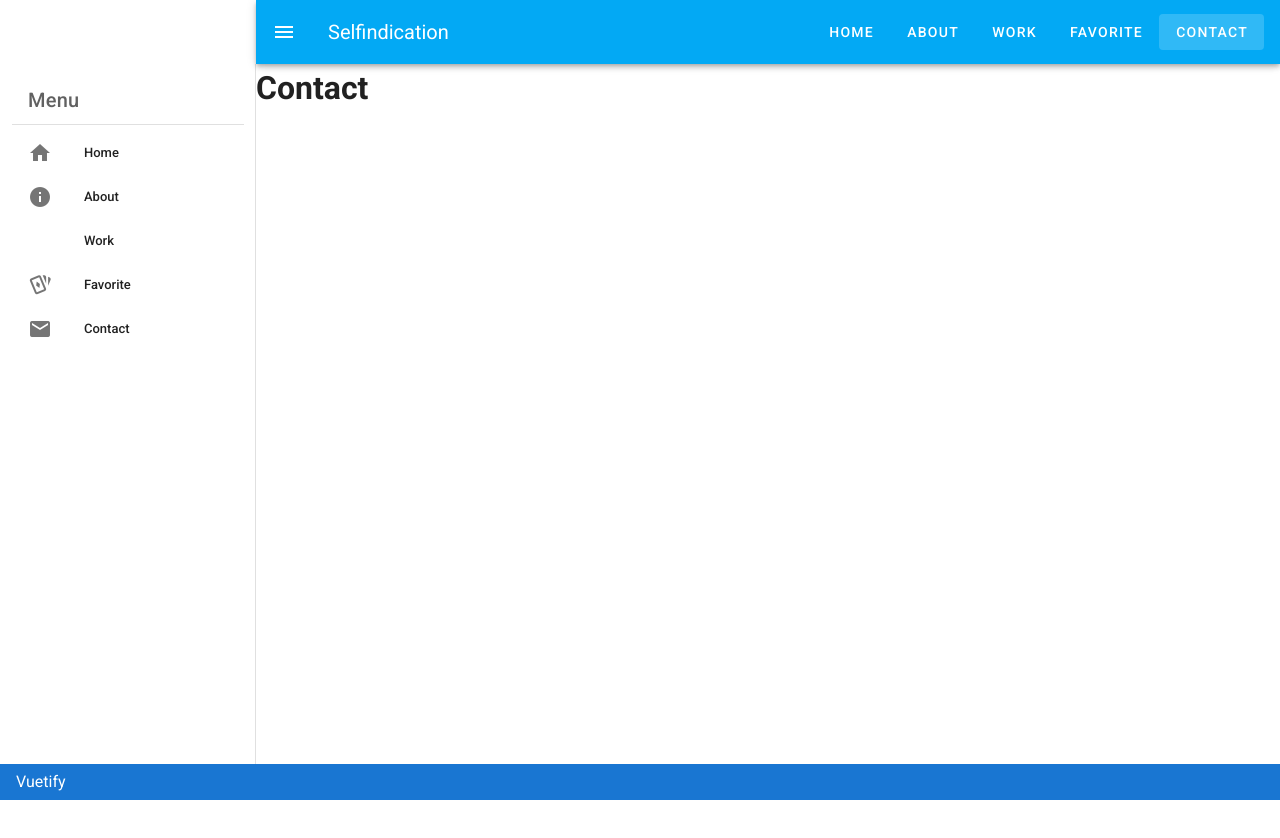
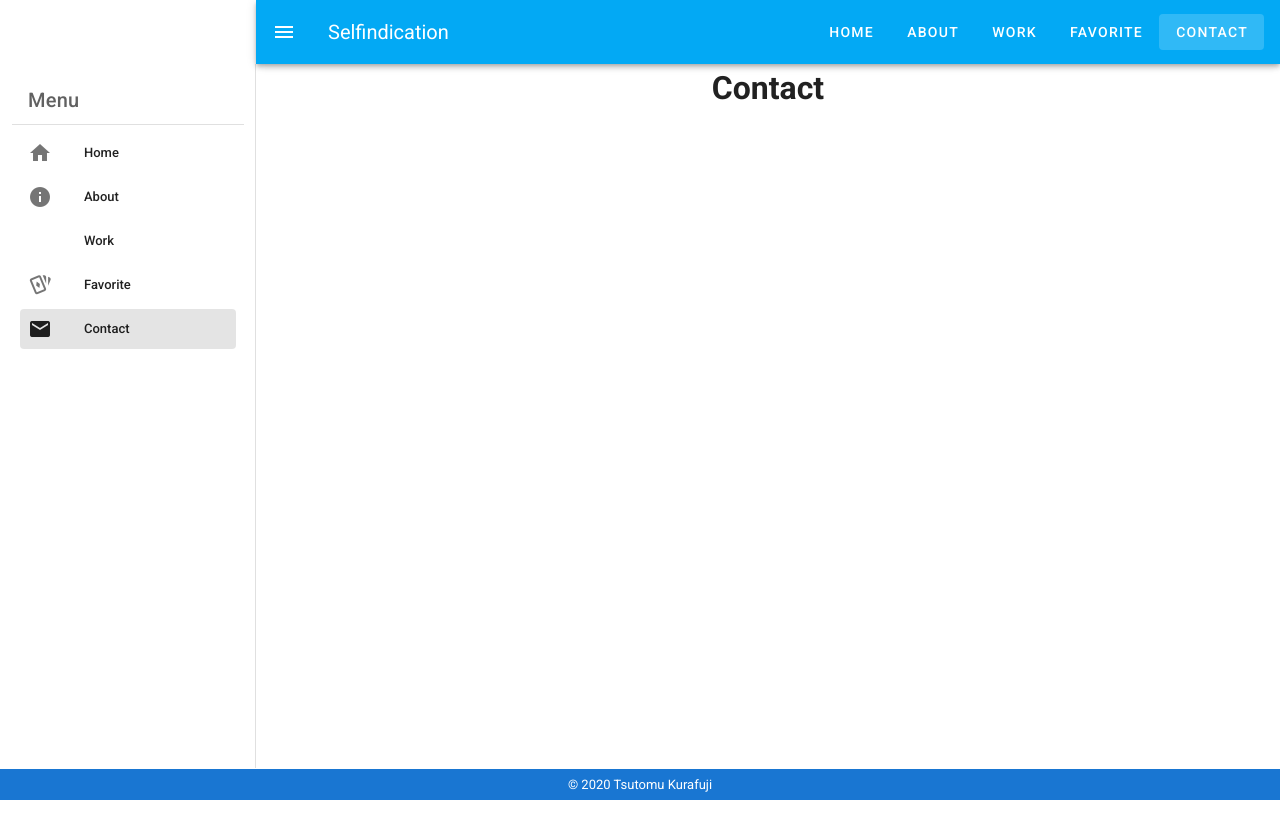
Before and after one commit to tsutomu3737/new-portfolio, a Vue app: page /contact in a window 1280 px wide. Shown: the top 838 px of the page. Before the commit the page ends 800 px from the top, so only its background shows below. Built offline with nearby package versions, Linux system fonts and the light colour scheme.

Commit message:
App.vueに作成していたヘッダーコンポーネントをHeader.vueに移植 Header.vue,Footer.vueにてコンポーネント作成、 ナビゲーションドロワーから各画面へ遷移 各画面の文字を中央揃え_20200704

```diff
--- a/src/App.vue
+++ b/src/App.vue
@@ -1,109 +1,19 @@
 <template>
-  <!-- <v-app>
-    <v-app-bar
-      app
-      color="primary"
-      dark
-    >
-      <div class="d-flex align-center">
-        <v-img
-          alt="Vuetify Logo"
-          class="shrink mr-2"
-          contain
-          src="https://cdn.vuetifyjs.com/images/logos/vuetify-logo-dark.png"
-          transition="scale-transition"
-          width="40"
-        />
-
-        <v-img
-          alt="Vuetify Name"
-          class="shrink mt-1 hidden-sm-and-down"
-          contain
-          min-width="100"
-          src="https://cdn.vuetifyjs.com/images/logos/vuetify-name-dark.png"
-          width="100"
-        />
-      </div>
-
-      <v-spacer></v-spacer>
-
-      <v-btn
-        href="https://github.com/vuetifyjs/vuetify/releases/latest"
-        target="_blank"
-        text
-      >
-        <span class="mr-2">Latest Release</span>
-        <v-icon>mdi-open-in-new</v-icon>
-      </v-btn>
-    </v-app-bar>
-
-    <v-content>
-      <HelloWorld/>
-    </v-content>
-  </v-app> -->
-  <v-app>
-    <v-navigation-drawer app v-model="drawer" clipped>
-      <v-container>
-        <v-list-item>
-          <v-list-item-content>
-            <v-list-item-title class="title grey--text text--darken-2">
-              Menu
-            </v-list-item-title>
-          </v-list-item-content>
-        </v-list-item>
-        <v-divider></v-divider>
-        <v-list dense nav>
-          <v-list-item v-for="nav_list in nav_lists" :key="nav_list.name">
-            <v-list-item-icon>
-              <v-icon>{{ nav_list.icon }}</v-icon>
-            </v-list-item-icon>
-            <v-list-item-content>
-              <v-list-item-title>{{ nav_list.name }}</v-list-item-title>
-            </v-list-item-content>
-          </v-list-item>
-        </v-list>
-      </v-container>
-    </v-navigation-drawer>
-
-    <v-app-bar color="light-blue" dark app>
-      <v-app-bar-nav-icon @click="drawer=!drawer"></v-app-bar-nav-icon>
-      <v-toolbar-title text to="/">Selfindication</v-toolbar-title>
-      <v-spacer></v-spacer>
-      <v-btn text to="/">Home</v-btn>
-      <v-btn text to="/about">About</v-btn>
-      <v-btn text to="/work">Work</v-btn>
-      <v-btn text to="/favorite">Favorite</v-btn>
-      <v-btn text to="/contact">Contact</v-btn>
-    </v-app-bar>
-    <v-content>
-      <router-view></router-view>
-    </v-content>
-    <v-footer color="primary" dark app>
-      Vuetify
-    </v-footer>
-  </v-app>
+  <div>
+    <Header/>
+    <Footer/>
+  </div>
 </template>
 
 <script>
-// import HelloWorld from './components/HelloWorld';
+import Header from './views/Header.vue';
+import Footer from './views/Footer.vue';
 
 export default {
   name: 'App',
   components: {
-    // HelloWorld,
+    Header,
+    Footer
   },
-
-  data(){
-    return{
-      drawer: null,
-      nav_lists:[
-        {name: 'Home',icon: 'mdi-home'},
-        {name: 'About',icon: 'mdi-information'},
-        {name: 'Work',icon: 'mdi-laptop-mac'},
-        {name: 'Favorite',icon: 'mdi-cards-playing-outline'},
-        {name: 'Contact',icon: 'mdi-email'}
-      ]
-    }
-  }
 };
 </script>
--- a/src/router/index.js
+++ b/src/router/index.js
@@ -1,6 +1,6 @@
 import Vue from 'vue'
 import VueRouter from 'vue-router'
-import Home from '../views/Home.vue'
+import Home from '../views/Home.vue';
 
 Vue.use(VueRouter)
 
@@ -29,7 +29,7 @@ Vue.use(VueRouter)
     path: '/work',
     name: 'Work',
     component: () => import(/* webpackChunkName: "about" */ '../views/Work.vue')
-  },
+  }
 ]
 
 const router = new VueRouter({
--- a/src/views/About.vue
+++ b/src/views/About.vue
@@ -1,5 +1,10 @@
 <template>
   <div class="about">
-    <h1>This is an about page</h1>
+    <h1>about</h1>
   </div>
 </template>
+<style scoped>
+.about {
+  text-align: center;
+}
+</style>
--- a/src/views/Contact.vue
+++ b/src/views/Contact.vue
@@ -3,3 +3,8 @@
     <h1>Contact</h1>
   </div>
 </template>
+<style scoped>
+.contact {
+  text-align: center;
+}
+</style>
--- a/src/views/Favorite.vue
+++ b/src/views/Favorite.vue
@@ -3,3 +3,8 @@
     <h1>Favorite</h1>
   </div>
 </template>
+<style scoped>
+.favorite {
+  text-align: center;
+}
+</style>
--- /dev/null
+++ b/src/views/Footer.vue
@@ -0,0 +1,14 @@
+<template>
+  <v-app>
+    <v-footer color="primary" dark app>
+      <span>©︎&nbsp;2020 Tsutomu Kurafuji</span>
+    </v-footer>
+  </v-app>
+</template>
+
+<style scoped>
+  span {
+    font-size: 13px;
+    margin: auto;
+  }
+</style>
--- /dev/null
+++ b/src/views/Header.vue
@@ -0,0 +1,57 @@
+<template>
+<v-app>
+    <v-navigation-drawer app v-model="drawer" clipped>
+      <v-container>
+        <v-list-item>
+          <v-list-item-content>
+            <v-list-item-title class="title grey--text text--darken-2">
+              Menu
+            </v-list-item-title>
+          </v-list-item-content>
+        </v-list-item>
+        <v-divider></v-divider>
+        <v-list dense nav>
+          <v-list-item v-for="nav_list in nav_lists" :key="nav_list.name" :to="nav_list.url">
+            <v-list-item-icon>
+              <v-icon>{{ nav_list.icon }}</v-icon>
+            </v-list-item-icon>
+            <v-list-item-content>
+              <v-list-item-title>{{ nav_list.name }}</v-list-item-title>
+            </v-list-item-content>
+          </v-list-item>
+        </v-list>
+      </v-container>
+    </v-navigation-drawer>
+
+    <v-app-bar color="light-blue" dark app>
+      <v-app-bar-nav-icon @click="drawer=!drawer"></v-app-bar-nav-icon>
+      <v-toolbar-title text to="/">Selfindication</v-toolbar-title>
+      <v-spacer></v-spacer>
+      <v-btn text to="/">Home</v-btn>
+      <v-btn text to="/about">About</v-btn>
+      <v-btn text to="/work">Work</v-btn>
+      <v-btn text to="/favorite">Favorite</v-btn>
+      <v-btn text to="/contact">Contact</v-btn>
+    </v-app-bar>
+    <v-content>
+      <router-view></router-view>
+    </v-content>
+  </v-app>
+ </template>
+
+<script>
+export default {
+  data(){
+    return{
+      drawer: null,
+      nav_lists:[
+        {name: 'Home', icon: 'mdi-home', url:'/'},
+        {name: 'About', icon: 'mdi-information', url:'/about'},
+        {name: 'Work', icon: 'mdi-laptop-mac', url:'/work'},
+        {name: 'Favorite', icon: 'mdi-cards-playing-outline', url:'/favorite'},
+        {name: 'Contact', icon: 'mdi-email', url:'/contact'}
+      ],
+    }
+  }
+};
+</script>
--- a/src/views/Work.vue
+++ b/src/views/Work.vue
@@ -3,3 +3,9 @@
     <h1>work</h1>
   </div>
 </template>
+
+<style scoped>
+.work {
+  text-align: center;
+}
+</style>
```
